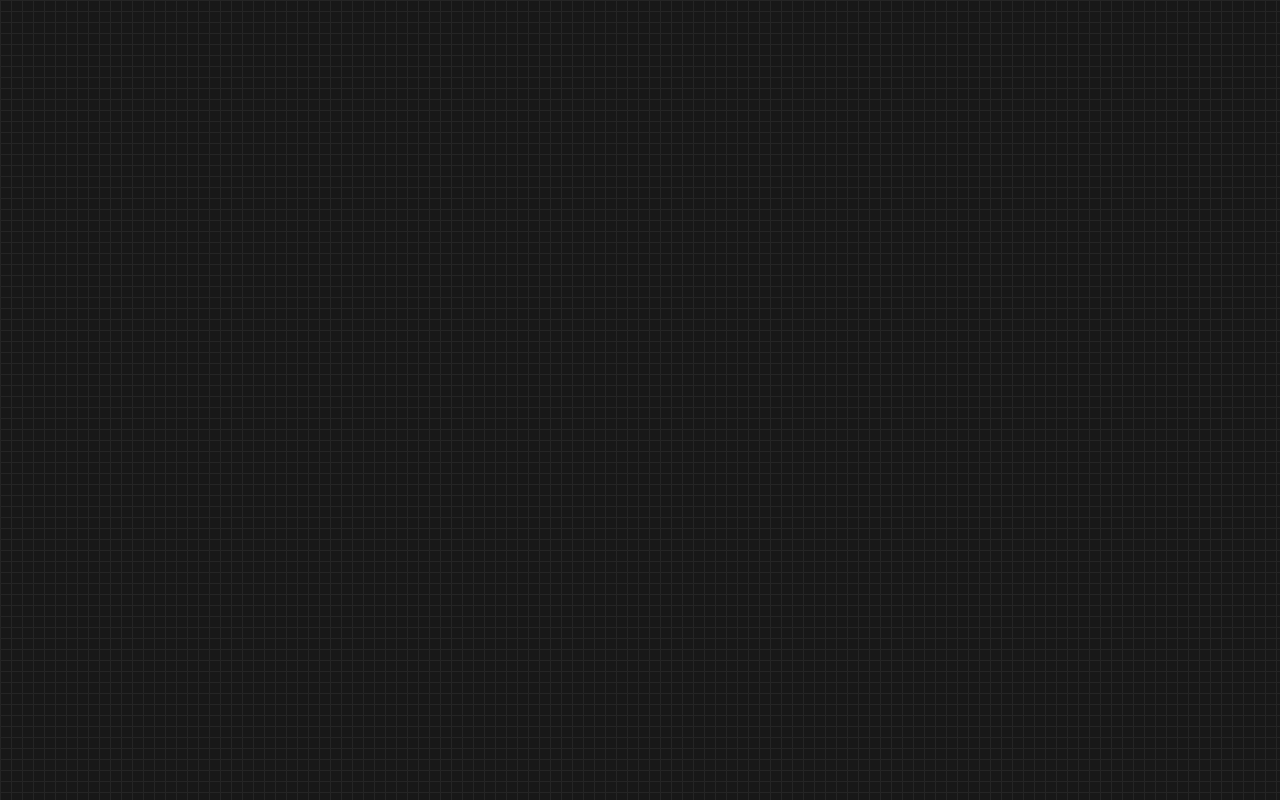
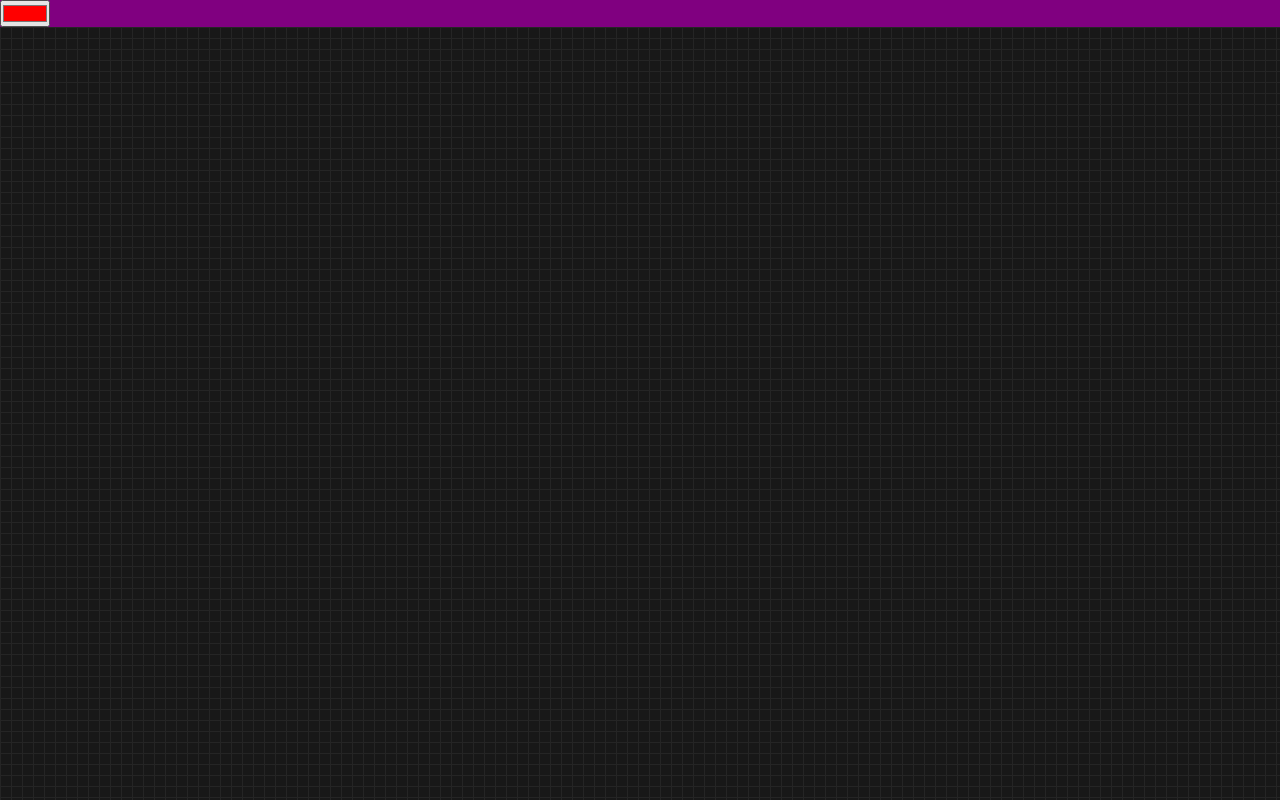
Before and after one commit to ahmetalper0/reddit-place-clone, a plain HTML site: page index.html in a window 1280 px wide. Drawn offline with Linux system fonts and the light colour scheme.

Commit message:
Update index.html

```diff
--- a/index.html
+++ b/index.html
@@ -7,7 +7,7 @@
     <meta charset="UTF-8">
     <meta name="viewport" content="width=device-width, initial-scale=1.0">
 
-    <title>Alper</title>
+    <title>Ahmet Alper | Reddit Place Clone</title>
 
     <link rel="stylesheet" href="style.css">
 
@@ -16,6 +16,12 @@
 <body>
 
     <div class="container">
+
+        <div class="color-picker-container">
+
+            <input type="color" class="color-picker" value="#ff0000">
+
+        </div>
 
         <canvas class="grid"></canvas>
 
```
